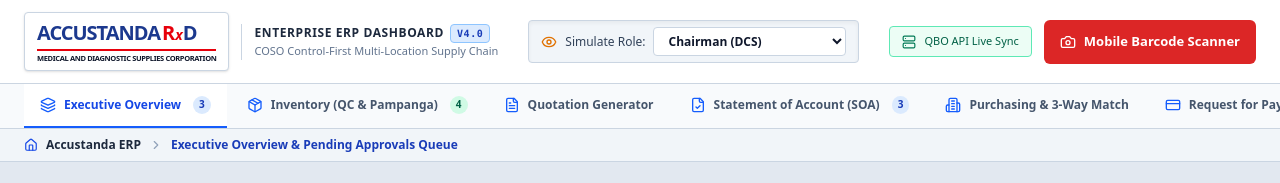
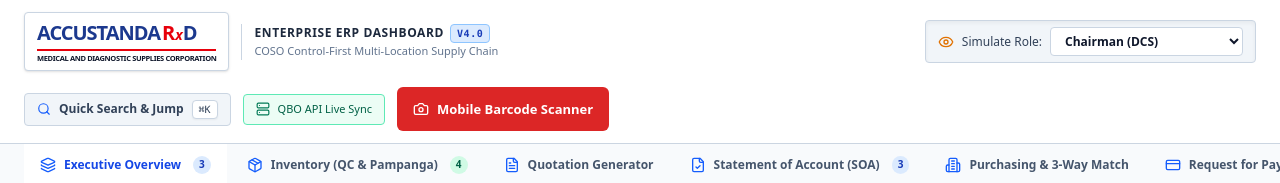
Before and after one commit to ItsAdventureTime/portfolio-accustandard, a Next.js app: page / in a window 1280 px wide. Shown: the top 183 px of the page. Built offline with nearby package versions, Linux system fonts and the light colour scheme.

Commit message:
feat: implement 2026 enterprise navigation framework with Cmd+K command palette and keyboard-first jump shortcuts

```diff
--- a/src/app/page.tsx
+++ b/src/app/page.tsx
@@ -38,6 +38,7 @@ import {
   Home
 } from 'lucide-react';
 import { BarcodeScannerModal } from '@/components/scanner/BarcodeScannerModal';
+import { CommandPaletteModal } from '@/components/navigation/CommandPaletteModal';
 import { QuotationPDF, QuotationData } from '@/components/documents/QuotationPDF';
 import { StatementOfAccountPDF, SOAData } from '@/components/documents/StatementOfAccountPDF';
 
@@ -82,6 +83,7 @@ interface SOARowItem {
 export default function DashboardHome() {
   const [activeTab, setActiveTab] = useState<'overview' | 'inventory' | 'quotations' | 'soa' | 'purchasing' | 'rfp' | 'admin'>('overview');
   const [isScannerOpen, setIsScannerOpen] = useState(false);
+  const [isCommandPaletteOpen, setIsCommandPaletteOpen] = useState(false);
   const [viewAsRole, setViewAsRole] = useState<string>('Chairman (DCS)');
   const [searchQuery, setSearchQuery] = useState('');
   const [toastMessage, setToastMessage] = useState<string | null>(null);
@@ -456,6 +458,14 @@ export default function DashboardHome() {
 
         {/* Actions & Barcode Trigger */}
         <div className="flex items-center gap-3">
+          <button
+            onClick={() => setIsCommandPaletteOpen(true)}
+            className="flex items-center gap-2 bg-slate-100 hover:bg-slate-200 border border-slate-300 text-slate-700 px-3 py-1.5 rounded text-xs transition"
+          >
+            <Search className="w-3.5 h-3.5 text-blue-600" />
+            <span className="hidden sm:inline font-semibold">Quick Search & Jump</span>
+            <kbd className="bg-white text-slate-700 text-[10px] font-mono px-1.5 py-0.5 rounded border border-slate-300 shadow-xs">⌘K</kbd>
+          </button>
           <div className="hidden lg:flex items-center gap-2 text-[11px] text-emerald-800 bg-emerald-50 border border-emerald-300 px-3 py-1.5 rounded">
             <Server className="w-3.5 h-3.5 text-emerald-700" />
             <span>QBO API Live Sync</span>
@@ -1169,6 +1179,16 @@ export default function DashboardHome() {
           addAuditLog(`Scanned Barcode SKU: ${scannedCode}`);
         }}
       />
+
+      {/* Cmd+K Quick Search Command Palette Modal */}
+      <CommandPaletteModal
+        isOpen={isCommandPaletteOpen}
+        onClose={() => setIsCommandPaletteOpen(false)}
+        onSelectTab={(tabKey) => {
+          setActiveTab(tabKey);
+          showNotification(`Navigated to section: ${tabKey}`);
+        }}
+      />
     </div>
   );
 }
```
